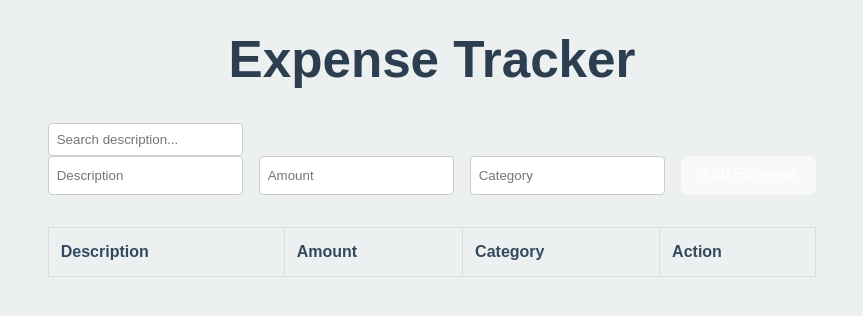
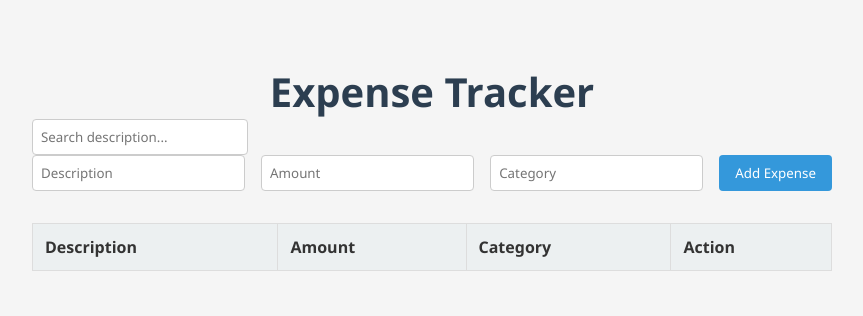
Before and after one commit to Boniface-software-dev/Week-1-Code-Challenge-Expense-Tracker, a React (Vite) app in the folder expense-tracker/: page / in a window 1280 px wide. Shown: the top 316 px of the page, without its empty margins (208-1071 px from the left). Built offline with nearby package versions, Linux system fonts and the light colour scheme.

Commit message:
global style

```diff
--- a/expense-tracker/src/App.css
+++ b/expense-tracker/src/App.css
@@ -1,20 +1,3 @@
-body {
-  font-family: Arial, sans-serif;
-  background-color: #ecf0f1;
-  color: #34495e;
-  display: flex;
-  flex-direction: column;
-  align-items: center;
-  justify-content: flex-start;
-  min-height: 100vh;
-}
-
-.container {
-  padding-top: 0;
-  margin-top: 0;
-  width: 100%;
-  max-width: 800px;
-}
 
 h1 {
   text-align: center;
--- a/expense-tracker/src/index.css
+++ b/expense-tracker/src/index.css
@@ -1,68 +1,18 @@
-:root {
-  font-family: system-ui, Avenir, Helvetica, Arial, sans-serif;
-  line-height: 1.5;
-  font-weight: 400;
-
-  color-scheme: light dark;
-  color: rgba(255, 255, 255, 0.87);
-  background-color: #242424;
-
-  font-synthesis: none;
-  text-rendering: optimizeLegibility;
-  -webkit-font-smoothing: antialiased;
-  -moz-osx-font-smoothing: grayscale;
-}
-
-a {
-  font-weight: 500;
-  color: #646cff;
-  text-decoration: inherit;
-}
-a:hover {
-  color: #535bf2;
+/* Reset and base styling */
+* {
+  box-sizing: border-box;
+  margin: 0;
+  padding: 0;
+  font-family: 'Segoe UI', Tahoma, Geneva, Verdana, sans-serif;
 }
 
 body {
-  margin: 0;
-  display: flex;
-  place-items: center;
-  min-width: 320px;
-  min-height: 100vh;
+  background-color: #f5f5f5;
+  color: #333;
+  padding: 2rem;
 }
 
-h1 {
-  font-size: 3.2em;
-  line-height: 1.1;
+.container {
+  max-width: 800px;
+  margin: 0 auto;
 }
-
-button {
-  border-radius: 8px;
-  border: 1px solid transparent;
-  padding: 0.6em 1.2em;
-  font-size: 1em;
-  font-weight: 500;
-  font-family: inherit;
-  background-color: #1a1a1a;
-  cursor: pointer;
-  transition: border-color 0.25s;
-}
-button:hover {
-  border-color: #646cff;
-}
-button:focus,
-button:focus-visible {
-  outline: 4px auto -webkit-focus-ring-color;
-}
-
-@media (prefers-color-scheme: light) {
-  :root {
-    color: #213547;
-    background-color: #ffffff;
-  }
-  a:hover {
-    color: #747bff;
-  }
-  button {
-    background-color: #f9f9f9;
-  }
-}
```
